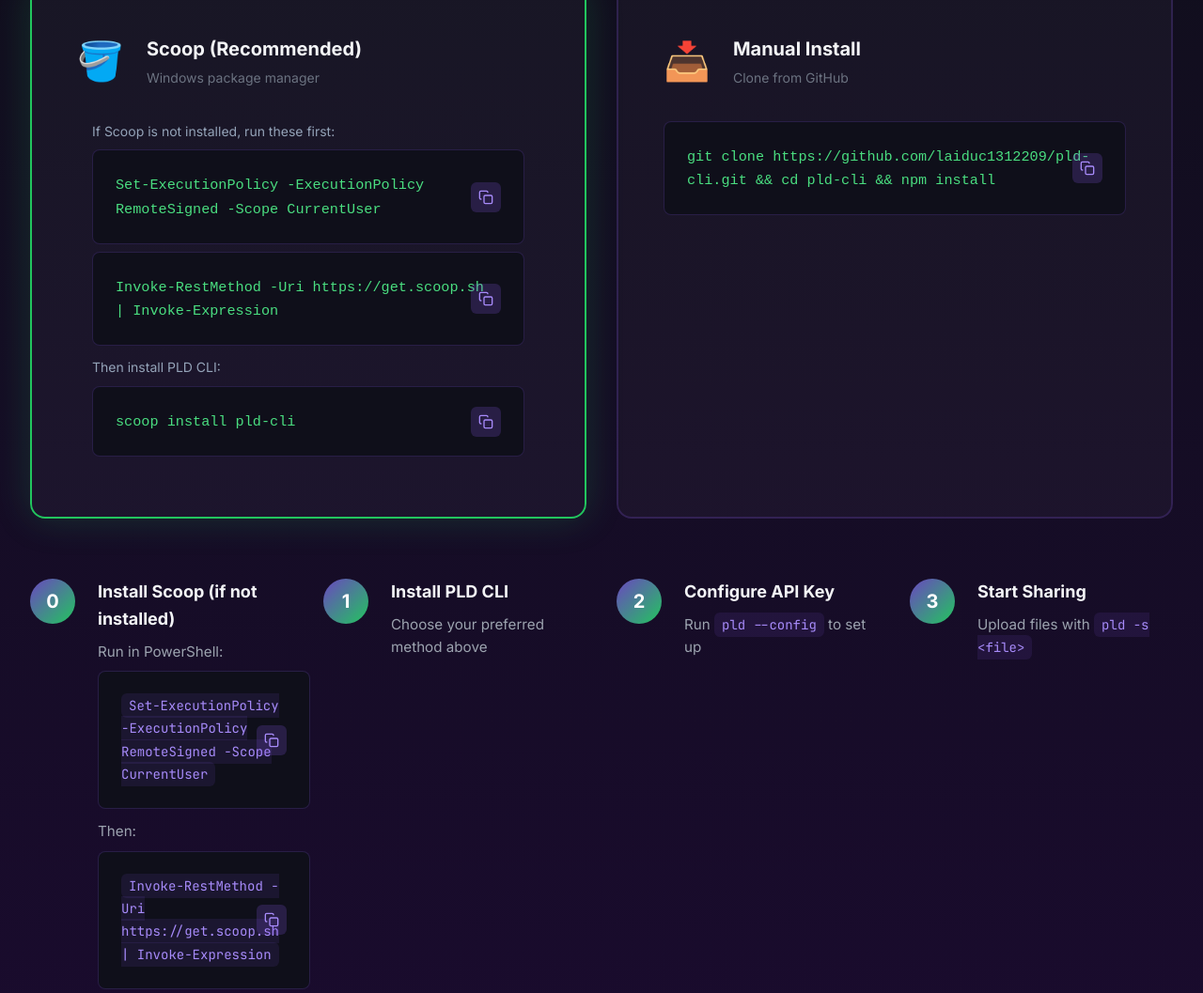
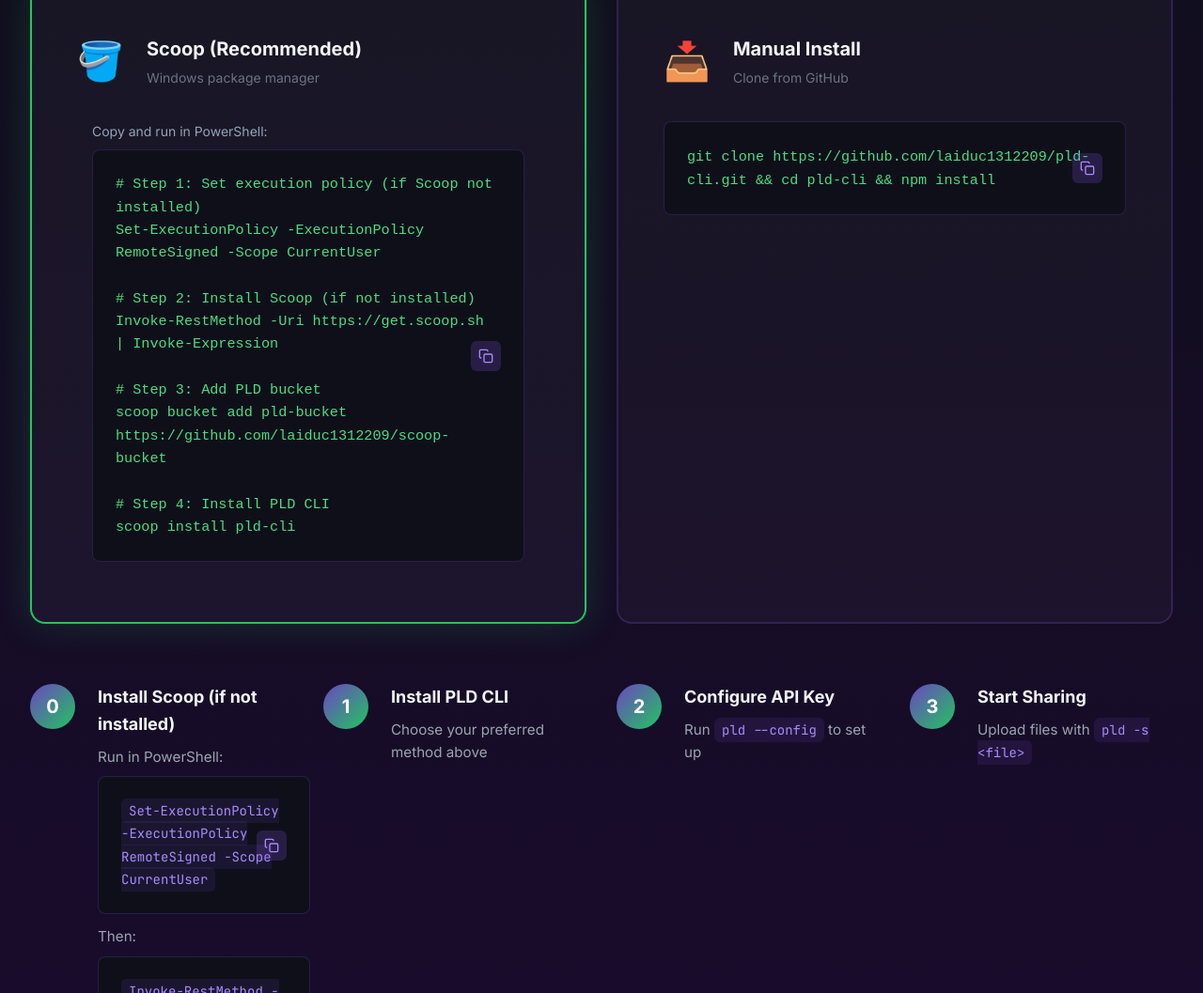
Before and after one commit to laiduc1312209/meomaybe, a plain HTML site: page index.html in a window 1280 px wide. Shown: the part 1743-2800 px from the top of the page at 94% size. Drawn offline with Linux system fonts and the light colour scheme.

Commit message:
Update index.html

```diff
--- a/index.html
+++ b/index.html
@@ -106,31 +106,19 @@
                             <p>Windows package manager</p>
                         </div>
                     </div>
-                    <p style="margin: 12px 16px 8px; font-size: 14px; color: #94a3b8;">If Scoop is not installed, run
-                        these first:</p>
-                    <div class="code-block" style="margin: 0 16px 8px;">
-                        <code>Set-ExecutionPolicy -ExecutionPolicy RemoteSigned -Scope CurrentUser</code>
-                        <button class="copy-btn" onclick="copyCode(this)">
-                            <svg width="16" height="16" viewBox="0 0 24 24" fill="none" stroke="currentColor"
-                                stroke-width="2">
-                                <rect x="9" y="9" width="13" height="13" rx="2" ry="2"></rect>
-                                <path d="M5 15H4a2 2 0 0 1-2-2V4a2 2 0 0 1 2-2h9a2 2 0 0 1 2 2v1"></path>
-                            </svg>
-                        </button>
-                    </div>
-                    <div class="code-block" style="margin: 0 16px 12px;">
-                        <code>Invoke-RestMethod -Uri https://get.scoop.sh | Invoke-Expression</code>
-                        <button class="copy-btn" onclick="copyCode(this)">
-                            <svg width="16" height="16" viewBox="0 0 24 24" fill="none" stroke="currentColor"
-                                stroke-width="2">
-                                <rect x="9" y="9" width="13" height="13" rx="2" ry="2"></rect>
-                                <path d="M5 15H4a2 2 0 0 1-2-2V4a2 2 0 0 1 2-2h9a2 2 0 0 1 2 2v1"></path>
-                            </svg>
-                        </button>
-                    </div>
-                    <p style="margin: 12px 16px 8px; font-size: 14px; color: #94a3b8;">Then install PLD CLI:</p>
+                    <p style="margin: 12px 16px 8px; font-size: 14px; color: #94a3b8;">Copy and run in PowerShell:</p>
                     <div class="code-block" style="margin: 0 16px 16px;">
-                        <code>scoop install pld-cli</code>
+                        <code style="white-space: pre-wrap; display: block;"># Step 1: Set execution policy (if Scoop not installed)
+Set-ExecutionPolicy -ExecutionPolicy RemoteSigned -Scope CurrentUser
+
+# Step 2: Install Scoop (if not installed)
+Invoke-RestMethod -Uri https://get.scoop.sh | Invoke-Expression
+
+# Step 3: Add PLD bucket
+scoop bucket add pld-bucket https://github.com/laiduc1312209/scoop-bucket
+
+# Step 4: Install PLD CLI
+scoop install pld-cli</code>
                         <button class="copy-btn" onclick="copyCode(this)">
                             <svg width="16" height="16" viewBox="0 0 24 24" fill="none" stroke="currentColor"
                                 stroke-width="2">
```
